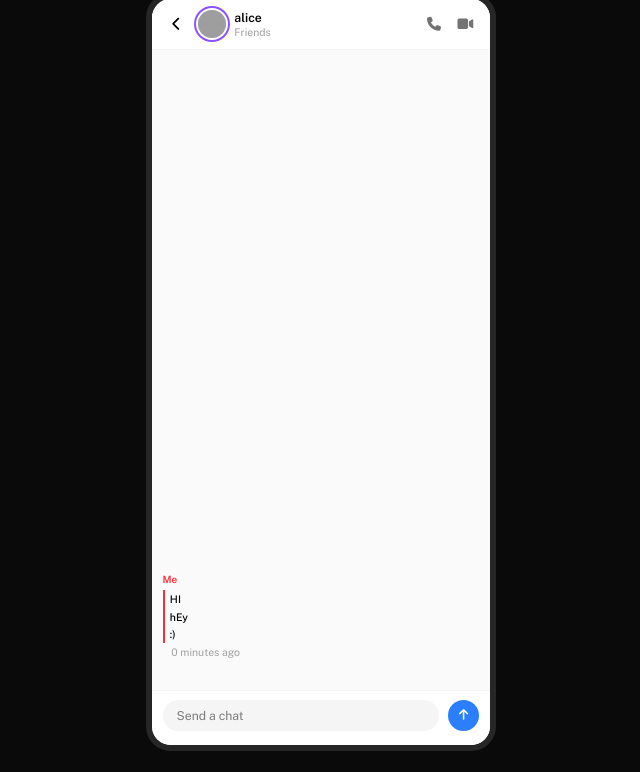
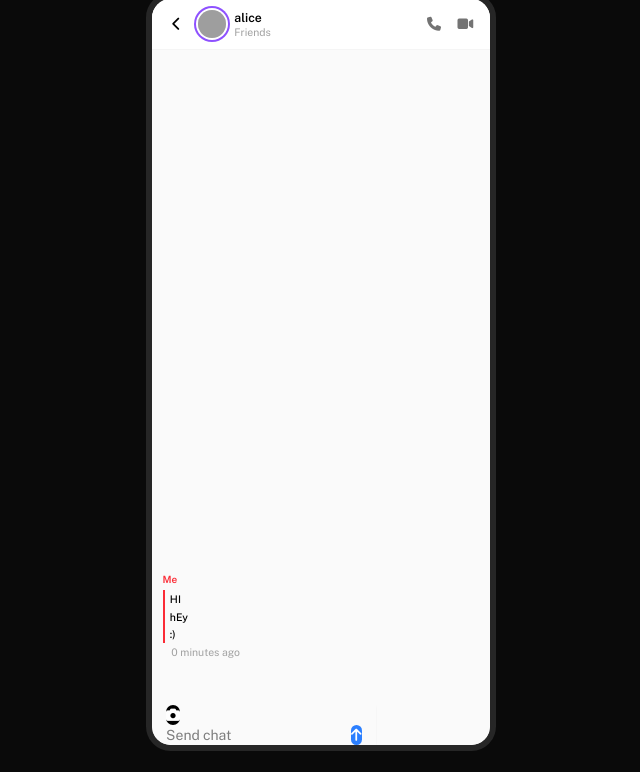
Before and after one commit to sagar1343/snapchat, a Django app: page /chat-details/2 in a window 1280 px wide. Shown: the part 28-800 px from the top of the page, without its empty margins (319-959 px from the left). Run offline with Django 5.2, Linux system fonts and the light colour scheme; a user stored in the database is signed in; data comes from the database, SQL or seed files in the repository; both versions use the stored data as it was after the commit; some libraries are stand-ins or nearby versions; grey boxes are pictures that could not be loaded.

Commit message:
fix and integrate chat model

```diff
--- a/core/admin.py
+++ b/core/admin.py
@@ -1,6 +1,6 @@
 from django.contrib.auth.admin import UserAdmin
 from django.contrib import admin
-from .models import FriendRequest, Message, SnapUser
+from .models import FriendRequest, Message, SnapUser, Chat
 
 # Register your models here.
 
@@ -13,3 +13,4 @@ class MyUserAdmin(UserAdmin):
 admin.site.register(SnapUser, MyUserAdmin)
 admin.site.register(FriendRequest)
 admin.site.register(Message)
+admin.site.register(Chat)
--- a/core/models.py
+++ b/core/models.py
@@ -1,6 +1,7 @@
 from django.db import models
 from django.contrib.auth.models import AbstractUser
 from django.contrib.auth import get_user_model
+from django.utils import timezone
 
 
 # Create your models here.
@@ -47,7 +48,7 @@ class Chat(models.Model):
     )
     mode = models.CharField(max_length=16, choices=Mode.choices, default=Mode.ON_CLOSE)
     streak = models.PositiveIntegerField(default=0, editable=False)
-    last_message = models.DateTimeField()
+    last_message = models.DateTimeField(default=timezone.now())
     updated_at = models.DateTimeField(auto_now=True)
 
     def __str__(self):
--- a/core/templates/base.html
+++ b/core/templates/base.html
@@ -58,5 +58,6 @@
         </div>
     </div>
 </body>
+<script src="{% static 'index.js' %}"></script>
 
 </html>
--- a/core/templates/pages/chat-details.html
+++ b/core/templates/pages/chat-details.html
@@ -67,6 +67,7 @@
     </div>
     {% endif %}
   </main>
+
   <div id="preview-dock"
     class="dock bg-base-200  absolute gap-2 px-4 justify-start bottom-[72px] shadow-xs dock-lg hidden">
 
@@ -81,15 +82,17 @@
     </div>
   </div>
 
-  <div class="absolute bottom-0 left-0 right-0 z-20 px-3 pt-2.5 pb-4 bg-white border-t border-neutral-100">
-    <form action="{% url 'send-message' friend.id %}" method="post" class="flex items-center gap-2.5">
+  <div class="dock absolute gap-2 px-4 justify-start bottom-0 shadow-xs dock-lg">
+    <button id="file-button" type="button" class="max-w-10 rounded-full btn btn-square text-white bg-black">
+      <i class="fa-solid fa-camera"></i>
+    </button>
+    <form action="{% url 'send-message' friend.id %}" method="post" enctype="multipart/form-data"
+      class="max-w-full flex flex-row gap-4">
       {% csrf_token %}
-      <input name="message" type="text" autocomplete="off"
-        class="flex-1 min-w-0 h-9 rounded-full bg-neutral-100 border-0 px-4 text-sm focus:outline-none focus:ring-2 focus:ring-neutral-300"
-        placeholder="Send a chat">
-      <button type="submit"
-        class="size-9 rounded-full bg-blue-500 text-white flex items-center justify-center shrink-0">
-        <i class="fa-solid fa-arrow-up text-sm"></i>
+      <input id="snap-file" name="image" type="file" class="hidden">
+      <input name="message" type="text" class="rounded-full input input-border" placeholder="Send chat">
+      <button type="submit" class="rounded-full btn btn-square text-white bg-blue-500">
+        <i class="fa-solid fa-arrow-up"></i>
       </button>
     </form>
   </div>
--- a/core/utils.py
+++ b/core/utils.py
@@ -1,4 +1,4 @@
-from .models import FriendRequest
+from .models import FriendRequest, Chat
 from django.db.models import Q
 
 
@@ -24,3 +24,10 @@ def get_friends(user):
         else:
             friends.append(fr.from_user)
     return friends
+
+
+def get_or_create_chat(user1, user2):
+    if user1.id > user2.id:
+        user1, user2 = user2, user1
+    chat, _ = Chat.objects.get_or_create(user1=user1, user2=user2)
+    return chat
--- a/core/views.py
+++ b/core/views.py
@@ -4,7 +4,7 @@ from django.contrib.auth import login, logout, get_user_model
 from django.contrib.auth.decorators import login_required
 from django.db.models import Q
 from django.db import IntegrityError
-from .utils import are_friends, get_friends
+from .utils import are_friends, get_friends, get_or_create_chat
 from .models import FriendRequest, Message
 from . import forms
 
@@ -190,8 +190,9 @@ def send_message(request, id):
     snap = request.FILES.get("image")
 
     if message or snap:
+        chat = get_or_create_chat(request.user, friend)
         Message.objects.create(
-            sender=request.user, reciever=friend, text=message, image=snap
+            chat=chat, sender=request.user, reciever=friend, text=message, image=snap
         )
     return redirect("chat-details", id=id)
 
```
Also changed, not shown: core/migrations/0002_alter_chat_last_message.py (added), db.sqlite3.
